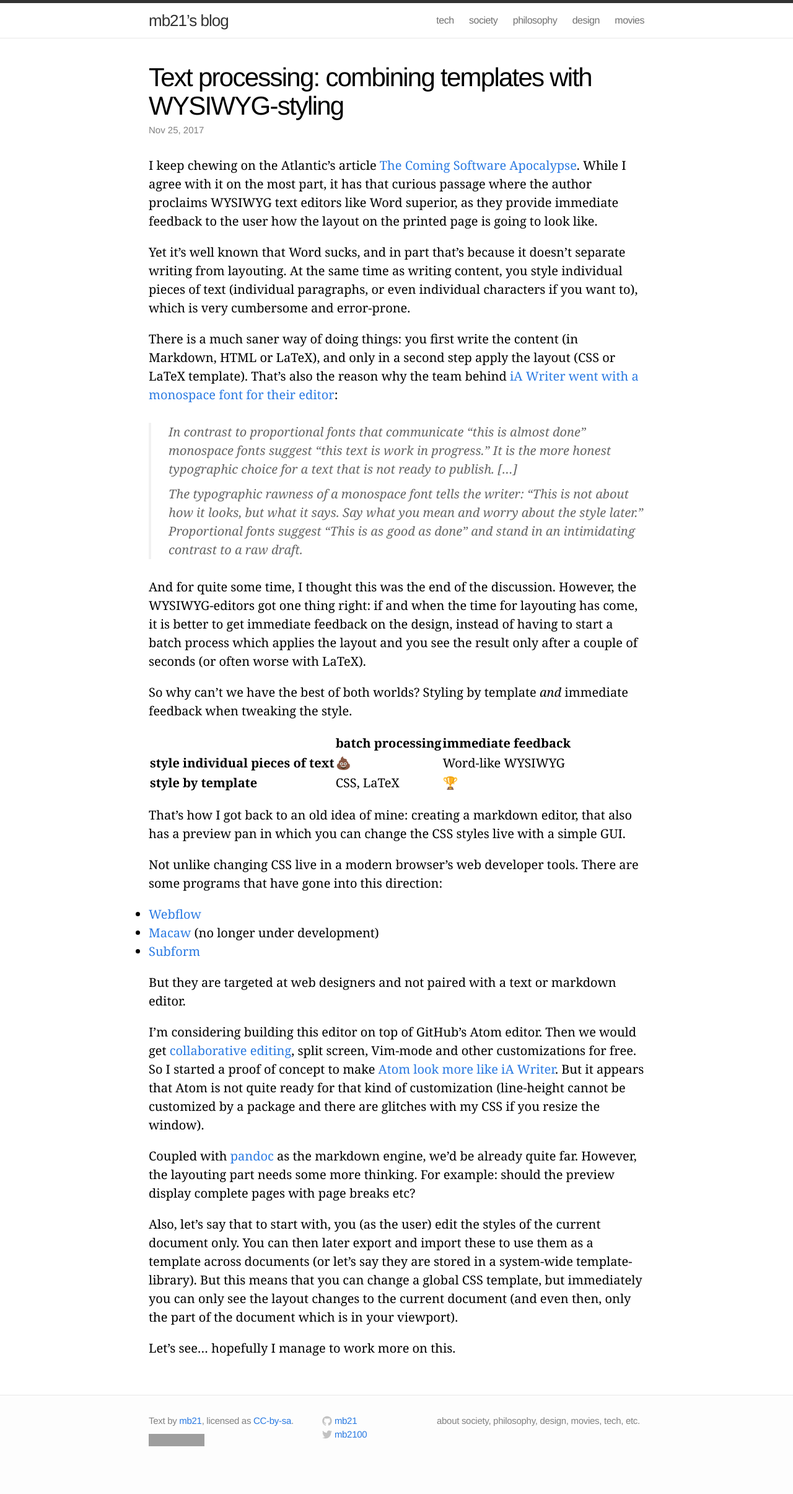
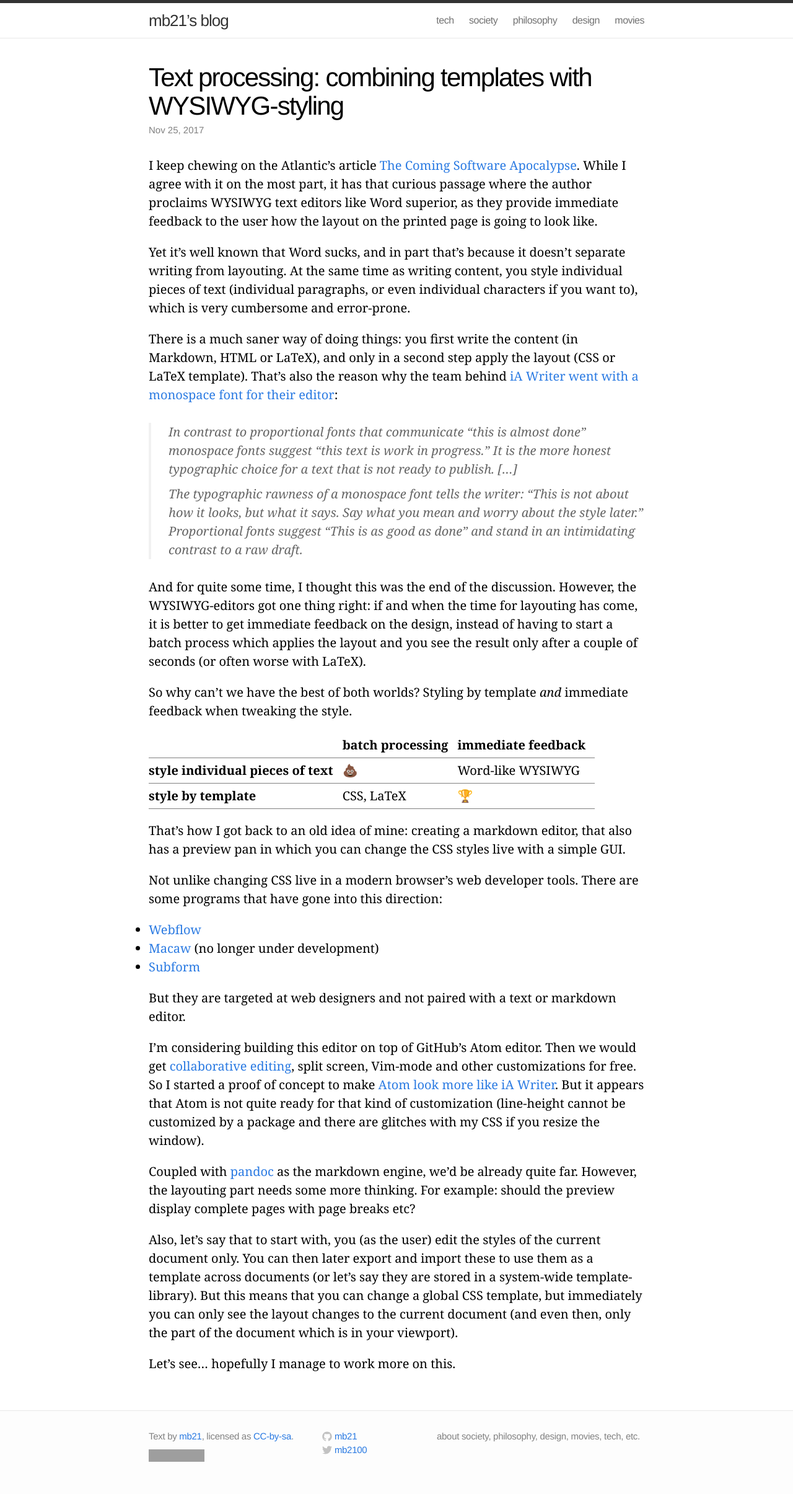
Before and after one commit to mb21/blog, a Jekyll site: the page built from _posts/2017-11-25-text-processing-combining-templates-with-WYSIWYG-styling.md, in a window 1280 px wide. Shown: the whole page at 62% size. Built offline with Jekyll 4.4.1, drawn with Linux system fonts in a browser that asks for light colours; before the commit the page ends 2385 px from its top, so only the background shows below that; grey boxes are pictures that could not be loaded.

Commit message:
css: table styling

```diff
--- a/css/main.css
+++ b/css/main.css
@@ -241,6 +241,14 @@ blockquote cite {
   margin: 30px 0;
 }
 
+.post-content table {
+  border-collapse: collapse;
+}
+.post-content th, .post-content td {
+  border-bottom: 1px solid grey;
+  padding: 5px 15px 5px 0;
+}
+
 .post pre {
   overflow: scroll;
 }
```
